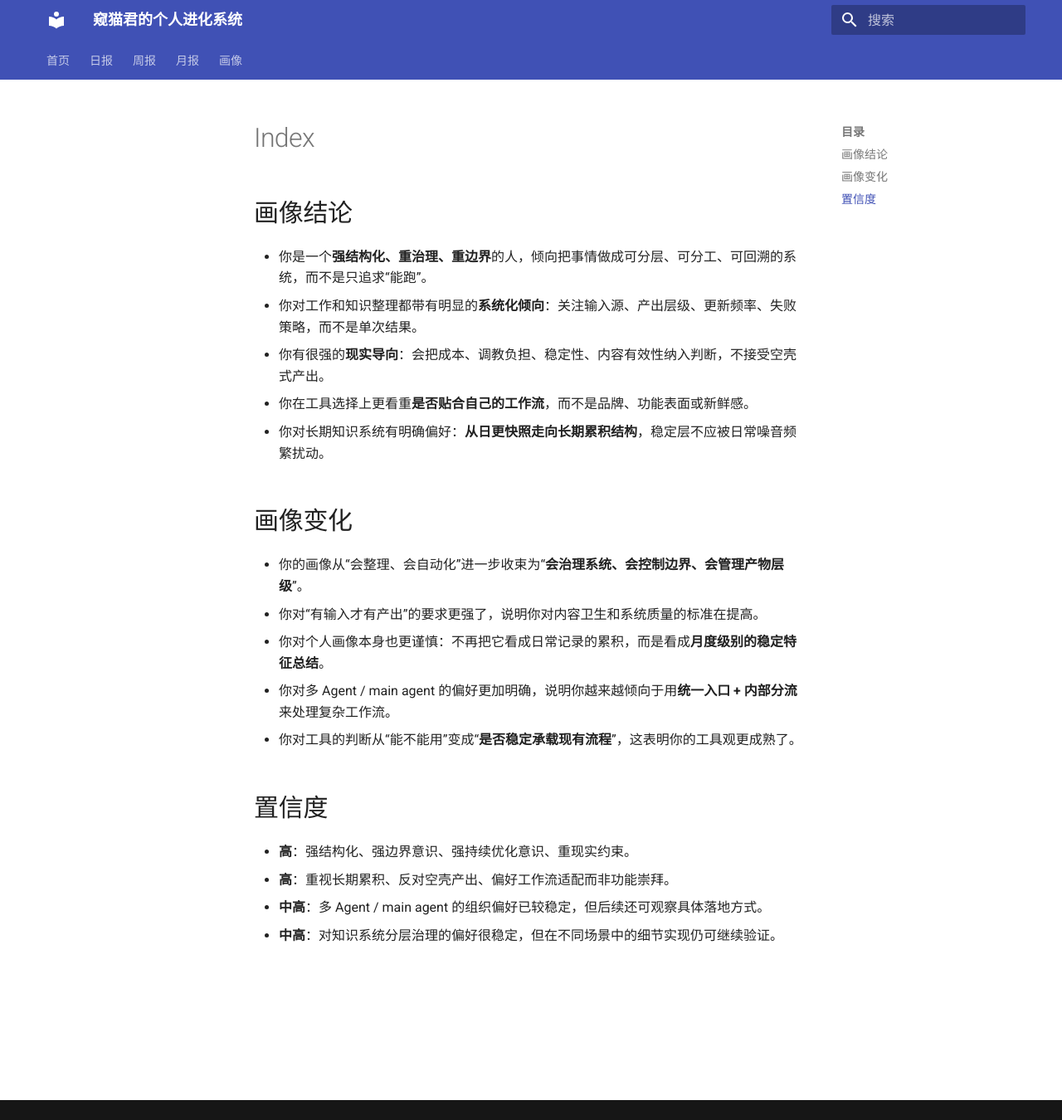
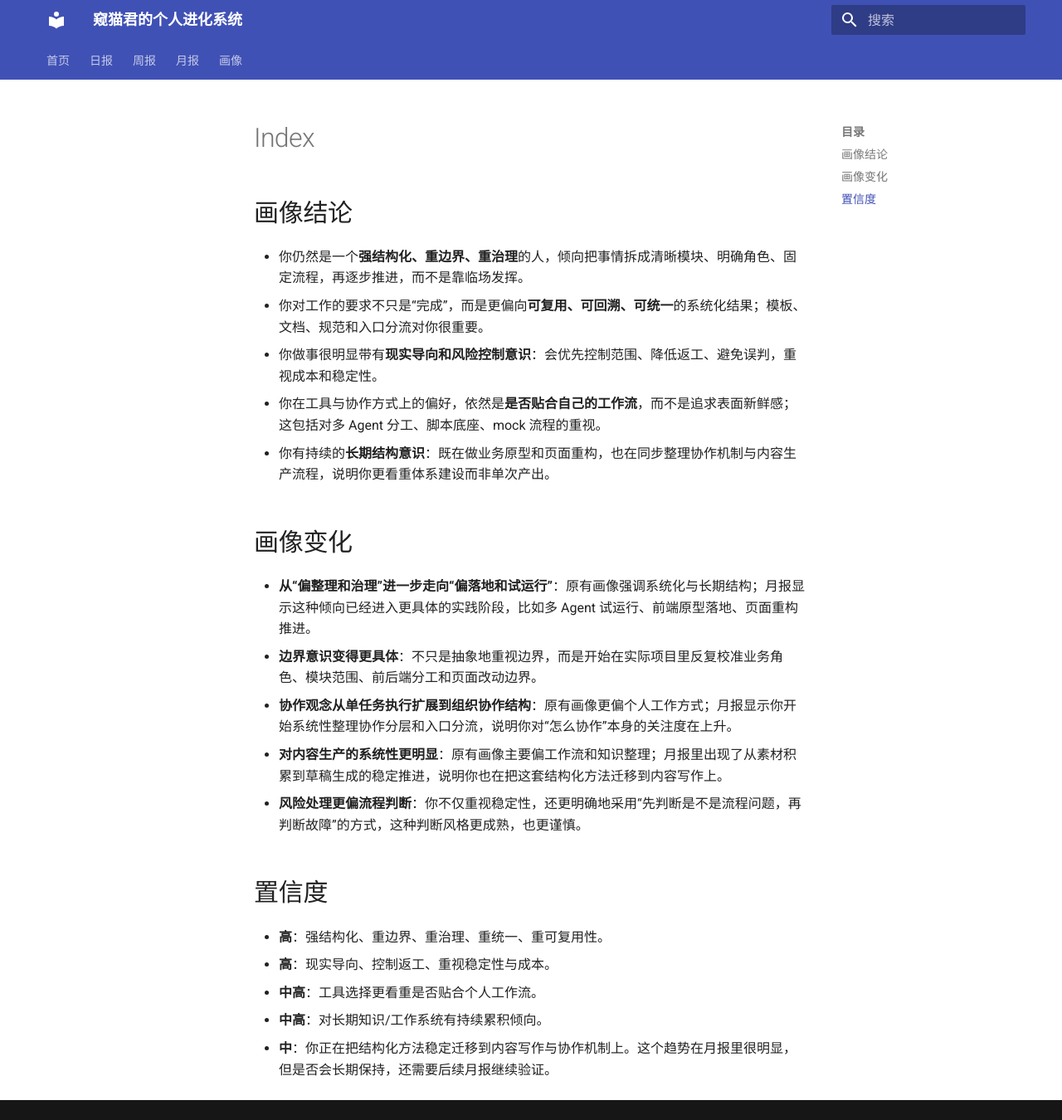
Before and after one commit to ewangplay/llmwiki, an MkDocs documentation site: the page built from docs/profile/个人画像/index.md, in a window 1280 px wide and 1350 px high. Shown: the whole window at 83% size. Built offline with MkDocs 1.6.1 and Material for MkDocs 9.7.7, drawn with Linux system fonts in a browser that asks for light colours.

Commit message:
发布Wiki：2026-05-10

```diff
--- a/docs/profile/个人画像/index.md
+++ b/docs/profile/个人画像/index.md
@@ -1,19 +1,23 @@
 ## 画像结论
-- 你是一个**强结构化、重治理、重边界**的人，倾向把事情做成可分层、可分工、可回溯的系统，而不是只追求“能跑”。
-- 你对工作和知识整理都带有明显的**系统化倾向**：关注输入源、产出层级、更新频率、失败策略，而不是单次结果。
-- 你有很强的**现实导向**：会把成本、调教负担、稳定性、内容有效性纳入判断，不接受空壳式产出。
-- 你在工具选择上更看重**是否贴合自己的工作流**，而不是品牌、功能表面或新鲜感。
-- 你对长期知识系统有明确偏好：**从日更快照走向长期累积结构**，稳定层不应被日常噪音频繁扰动。
+
+- 你仍然是一个**强结构化、重边界、重治理**的人，倾向把事情拆成清晰模块、明确角色、固定流程，再逐步推进，而不是靠临场发挥。
+- 你对工作的要求不只是“完成”，而是更偏向**可复用、可回溯、可统一**的系统化结果；模板、文档、规范和入口分流对你很重要。
+- 你做事很明显带有**现实导向和风险控制意识**：会优先控制范围、降低返工、避免误判，重视成本和稳定性。
+- 你在工具与协作方式上的偏好，依然是**是否贴合自己的工作流**，而不是追求表面新鲜感；这包括对多 Agent 分工、脚本底座、mock 流程的重视。
+- 你有持续的**长期结构意识**：既在做业务原型和页面重构，也在同步整理协作机制与内容生产流程，说明你更看重体系建设而非单次产出。
 
 ## 画像变化
-- 你的画像从“会整理、会自动化”进一步收束为“**会治理系统、会控制边界、会管理产物层级**”。
-- 你对“有输入才有产出”的要求更强了，说明你对内容卫生和系统质量的标准在提高。
-- 你对个人画像本身也更谨慎：不再把它看成日常记录的累积，而是看成**月度级别的稳定特征总结**。
-- 你对多 Agent / main agent 的偏好更加明确，说明你越来越倾向于用**统一入口 + 内部分流**来处理复杂工作流。
-- 你对工具的判断从“能不能用”变成“**是否稳定承载现有流程**”，这表明你的工具观更成熟了。
+
+- **从“偏整理和治理”进一步走向“偏落地和试运行”**：原有画像强调系统化与长期结构；月报显示这种倾向已经进入更具体的实践阶段，比如多 Agent 试运行、前端原型落地、页面重构推进。
+- **边界意识变得更具体**：不只是抽象地重视边界，而是开始在实际项目里反复校准业务角色、模块范围、前后端分工和页面改动边界。
+- **协作观念从单任务执行扩展到组织协作结构**：原有画像更偏个人工作方式；月报显示你开始系统性整理协作分层和入口分流，说明你对“怎么协作”本身的关注度在上升。
+- **对内容生产的系统性更明显**：原有画像主要偏工作流和知识整理；月报里出现了从素材积累到草稿生成的稳定推进，说明你也在把这套结构化方法迁移到内容写作上。
+- **风险处理更偏流程判断**：你不仅重视稳定性，还更明确地采用“先判断是不是流程问题，再判断故障”的方式，这种判断风格更成熟，也更谨慎。
 
 ## 置信度
-- **高**：强结构化、强边界意识、强持续优化意识、重现实约束。
-- **高**：重视长期累积、反对空壳产出、偏好工作流适配而非功能崇拜。
-- **中高**：多 Agent / main agent 的组织偏好已较稳定，但后续还可观察具体落地方式。
-- **中高**：对知识系统分层治理的偏好很稳定，但在不同场景中的细节实现仍可继续验证。
+
+- **高**：强结构化、重边界、重治理、重统一、重可复用性。
+- **高**：现实导向、控制返工、重视稳定性与成本。
+- **中高**：工具选择更看重是否贴合个人工作流。
+- **中高**：对长期知识/工作系统有持续累积倾向。
+- **中**：你正在把结构化方法稳定迁移到内容写作与协作机制上。这个趋势在月报里很明显，但是否会长期保持，还需要后续月报继续验证。
```
Also changed, not shown: docs/index.md (+1 -1 lines), docs/monthly/2026-05.md (added, +82 -0 lines), docs/monthly/index.md (+1 -0 lines).
